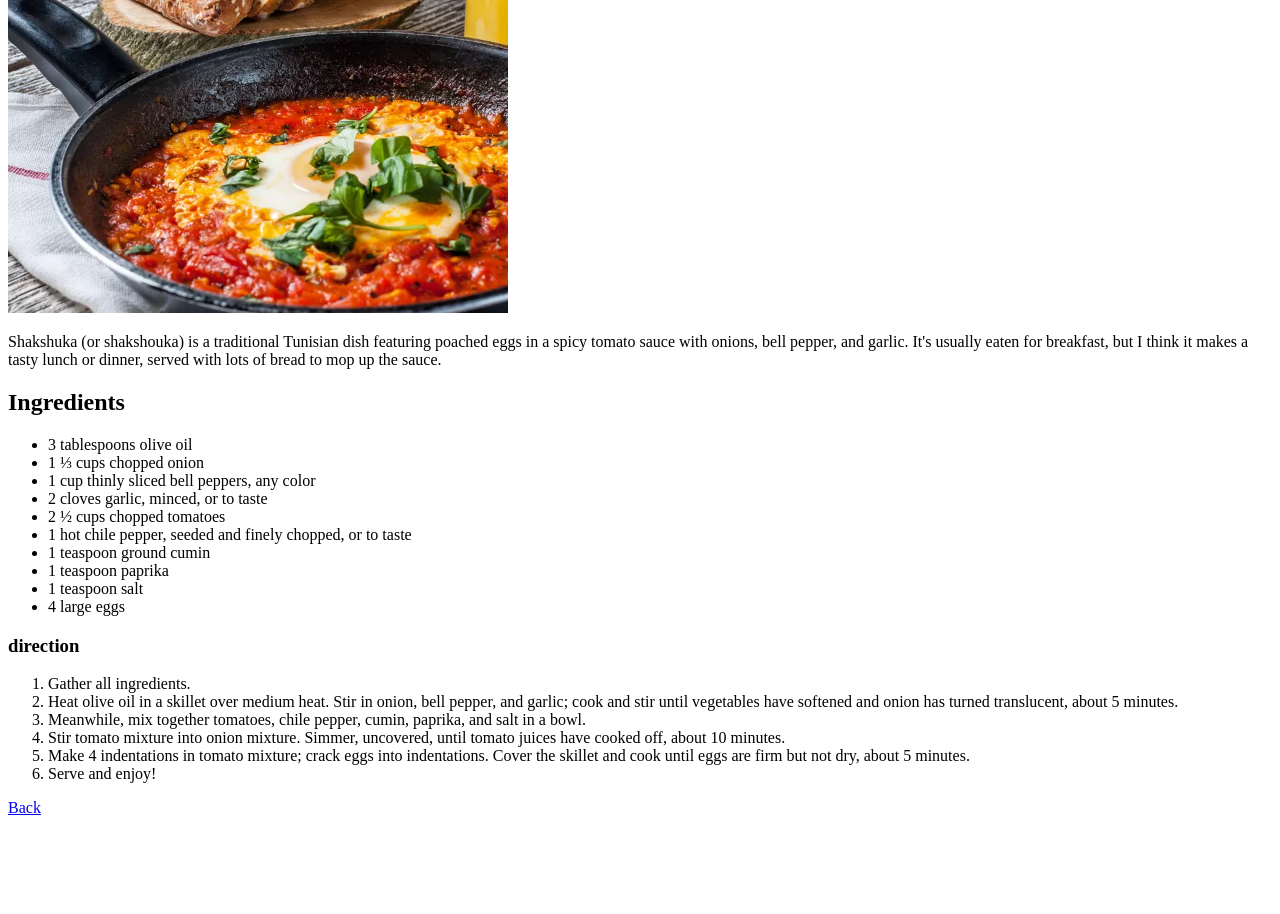
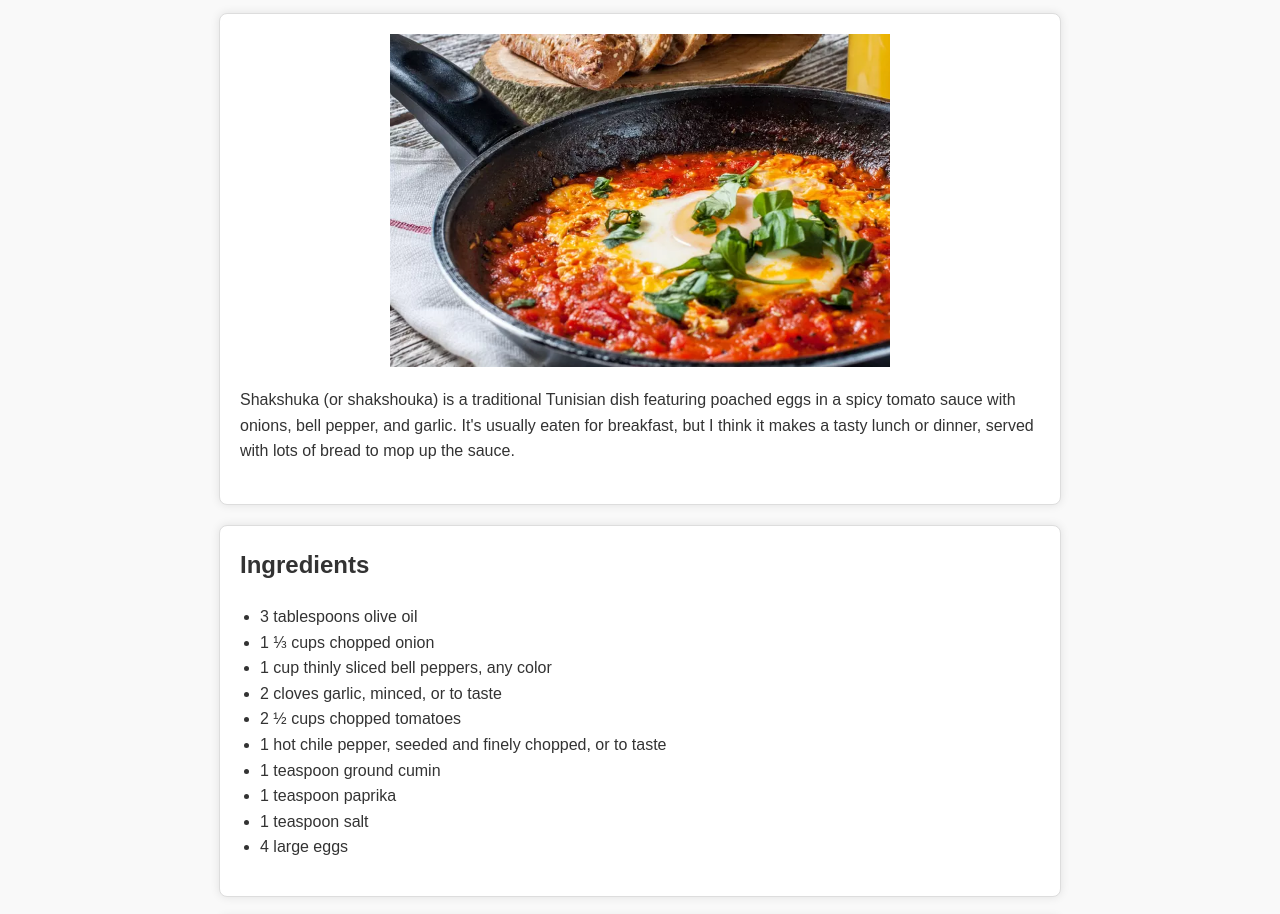
Before and after one commit to ZexRayed/Tunisian-recipes, a plain HTML site: page recipes/chakchouka.html in a window 1280 px wide. Shown: the part 100-1014 px from the top of the page. Before the commit the page ends 925 px from the top, so only its background shows below. Drawn offline with Linux system fonts and the light colour scheme.

Commit message:
Add and link 'styles.css' for consistent styling across all HTML files

```diff
--- a/recipes/chakchouka.html
+++ b/recipes/chakchouka.html
@@ -5,18 +5,19 @@
     <meta charset="UTF-8">
     <meta name="viewport" content="width=device-width, initial-scale=1.0">
     <title>Document</title>
+    <link rel="stylesheet" href="/recipes/style.css">
 </head>
 
 <body>
     <h1>Chakchouka (Shakshouka)</h1>
-    <div>
-        <img src="images/chakchouka.webp" alt="chakchouka" width="500px">
+    <div class="recipe">
+        <img src="images/chakchouka.webp" class="recipe-image" alt="chakchouka" width="500px">
         <p>Shakshuka (or shakshouka) is a traditional Tunisian dish featuring poached eggs in a spicy tomato sauce with
             onions, bell pepper, and garlic. It's usually eaten for breakfast, but I think it makes a tasty lunch or
             dinner, served with lots of bread to mop up the sauce.</p>
     </div>
 
-    <div>
+    <div class="ingredients">
         <h2>Ingredients </h2>
         <ul>
             <li>3 tablespoons olive oil</li>
@@ -31,7 +32,7 @@
             <li>4 large eggs</li>
         </ul>
     </div>
-    <div>
+    <div class="directions">
         <h3>direction</h3>
         <ol>
             <li>Gather all ingredients.</li>
@@ -47,8 +48,8 @@
         </ol>
     </div>
 
-    <div>
-        <a href="/tunisian-recipes/index.html">Back</a>
+    <div class="back-link">
+        <a href="../index.html">Back</a>
     </div>
 </body>
 
--- /dev/null
+++ b/recipes/style.css
@@ -0,0 +1,98 @@
+/* styles.css */
+
+/* Set a background color for the whole page */
+body {
+    background-color: #f9f9f9;
+    font-family: Arial, sans-serif;
+    color: #333;
+    line-height: 1.6;
+    margin: 0;
+    padding: 20px;
+}
+
+/* Style the main heading */
+h1 {
+    color: #772626;
+    text-align: center;
+    margin-bottom: 20px;
+}
+
+/* Style the recipe container */
+.recipe {
+    max-width: 800px;
+    margin: 20px auto;
+    padding: 20px;
+    background-color: #fff;
+    border: 1px solid #ddd;
+    border-radius: 8px;
+    box-shadow: 0 0 10px rgba(0, 0, 0, 0.1);
+}
+
+/* Style images */
+.recipe-image {
+    max-width: 100%;
+    height: auto;
+    display: block;
+    margin: 0 auto 20px;
+}
+
+/* Style paragraphs */
+p {
+    margin-bottom: 20px;
+}
+
+/* Style the ingredients list */
+.ingredients {
+    max-width: 800px;
+    margin: 20px auto;
+    padding: 20px;
+    background-color: #fff;
+    border: 1px solid #ddd;
+    border-radius: 8px;
+    box-shadow: 0 0 10px rgba(0, 0, 0, 0.1);
+}
+
+.ingredients ul {
+    list-style-type: disc;
+    padding-left: 20px;
+}
+
+.ingredients h2 {
+    margin-top: 0;
+}
+
+/* Style the directions list */
+.directions {
+    max-width: 800px;
+    margin: 20px auto;
+    padding: 20px;
+    background-color: #fff;
+    border: 1px solid #ddd;
+    border-radius: 8px;
+    box-shadow: 0 0 10px rgba(0, 0, 0, 0.1);
+}
+
+.directions ol {
+    list-style-type: decimal;
+    padding-left: 20px;
+}
+
+.directions h3 {
+    margin-top: 0;
+}
+
+/* Style the back link */
+.back-link {
+    text-align: center;
+    margin-top: 20px;
+}
+
+.back-link a {
+    text-decoration: none;
+    color: #0066cc;
+    font-weight: bold;
+}
+
+.back-link a:hover {
+    color: #004999;
+}
```
Also changed, not shown: recipes/harissa.html (+7 -6 lines), recipes/tastira.html (+7 -6 lines).
